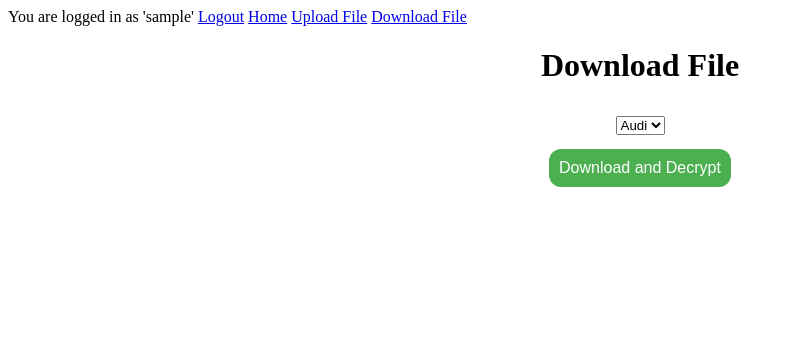
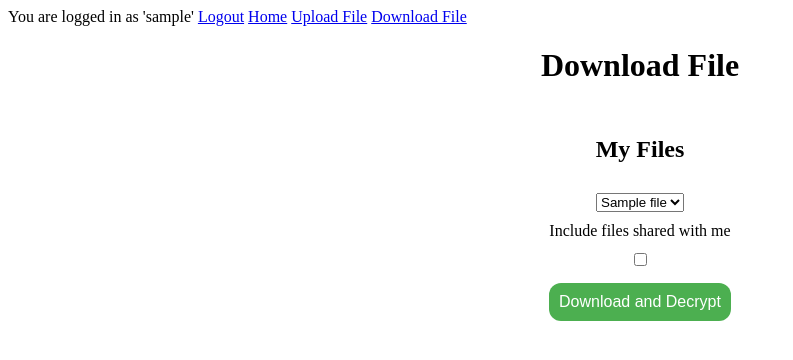
Before and after one commit to dlaffey1/CyberSecurity_File_Transfer, a Flask app: page /downloadFile/ in a window 1280 px wide. Shown: the top 360 px of the page, without its empty margins (0-793 px from the left). Run offline with Flask 3, Linux system fonts and the light colour scheme; the visitor is signed in with stand-in values (Sample User, id 1); tables that the repository leaves empty hold one stand-in row (values such as "Sample post").

Commit message:
Add downloadFile front end

```diff
--- /dev/null
+++ b/dj/static/downloadFile.js
@@ -0,0 +1,27 @@
+document.addEventListener("DOMContentLoaded", async () => {
+    const fileLabels = await fetch("/files");
+    const result = await fileLabels.json();
+    const options = result.file_labels;
+
+    const selectElement = document.getElementById("my_files");
+
+    for (let i = 0; i < options.length; i++) {
+        const option = document.createElement("option");
+        option.value = options[i];
+        option.textContent = options[i];
+        selectElement.appendChild(option);
+    }
+
+    const form = document.getElementById("form");
+    form.addEventListener("submit", async (event) => {
+        event.preventDefault();
+
+        downloadAndDecryptFile(selectElement.value);
+    });
+});
+
+async function downloadAndDecryptFile(fileLabel) {
+    const response = await fetch("/downloadFile/" + fileLabel);
+    const request = await response.json();
+    console.log(request);
+}
--- a/dj/templates/downloadFile.html
+++ b/dj/templates/downloadFile.html
@@ -3,13 +3,15 @@
 {% extends "layout.html" %}
 {% block body %}
 
-    <form action="{{ url_for("upload_file") }}" id="form">
+    <form id="form">
         <h1>Download File</h1>
-        <select name="selected_file" id="selected_file">
-            <option value="audi">Audi</option>
-        </select>
+        <h2>My Files</h2>
+        <select name="my_files" id="my_files"></select>
 
-        <input type="submit" value="Download and Decrypt">
+        <label for="include_shared">Include files shared with me</label>
+        <input type="checkbox" name="include_shared">
+
+        <input type="submit" value="Download and Decrypt" id="submit">
     </form>
 
 {% endblock body %}
```
